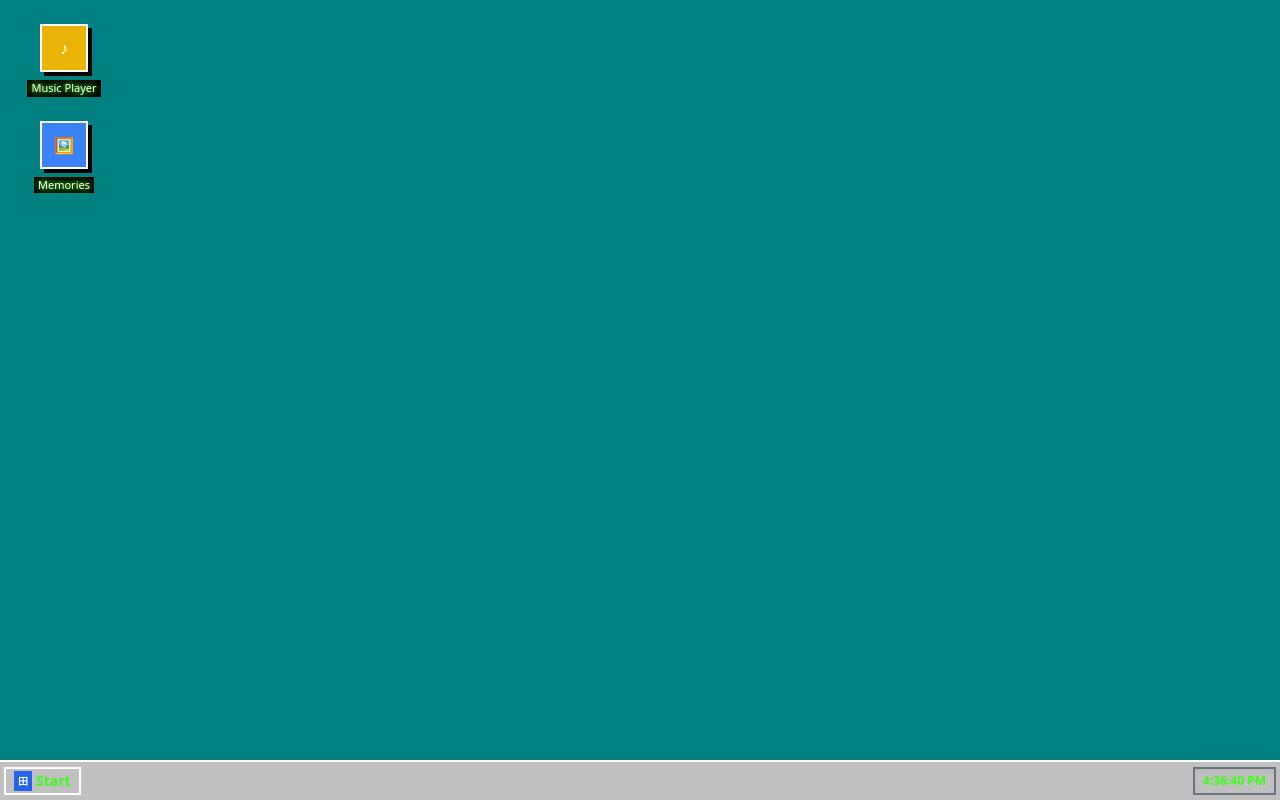
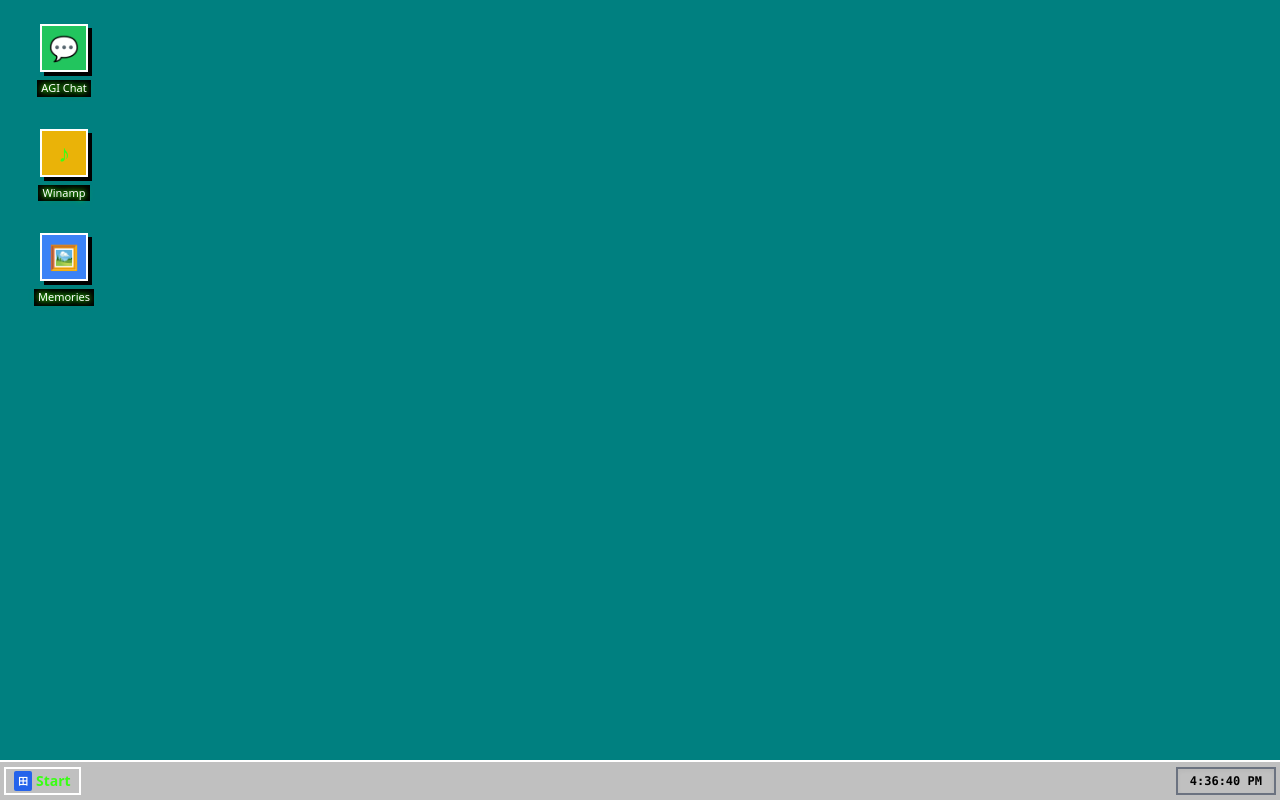
Before and after one commit to alkorgli-B/Senku-Time-Machine, a Next.js app: page / in a window 1280 px wide. Built offline with nearby package versions, Linux system fonts and the light colour scheme.

Commit message:
Update Desktop.js

```diff
--- a/components/Desktop.js
+++ b/components/Desktop.js
@@ -1,64 +1,119 @@
 import React, { useState, useEffect } from 'react';
 import MusicPlayer from './MusicPlayer';
 import Gallery from './Gallery';
+import Messenger from './Messenger';
 
 const Desktop = () => {
   const [time, setTime] = useState('');
   const [isMusicOpen, setIsMusicOpen] = useState(false);
   const [isGalleryOpen, setIsGalleryOpen] = useState(false);
+  const [isMessengerOpen, setIsMessengerOpen] = useState(false);
   const [isStartOpen, setIsStartOpen] = useState(false);
 
+  // تحديث الوقت الحي
   useEffect(() => {
     setTime(new Date().toLocaleTimeString());
     const timer = setInterval(() => setTime(new Date().toLocaleTimeString()), 1000);
     return () => clearInterval(timer);
   }, []);
 
+  // دالة لإغلاق قائمة ابدأ عند النقر خارجها
+  const closeStart = () => {
+    if (isStartOpen) setIsStartOpen(false);
+  };
+
   return (
-    <div className="h-screen w-full relative bg-[#008080] overflow-hidden font-sans">
+    <div
+      className="h-screen w-full relative bg-[#008080] overflow-hidden font-sans select-none"
+      onClick={closeStart}
+    >
 
-      {/* Desktop Icons */}
-      <div className="flex flex-col gap-6 p-6 w-max">
-        <div onDoubleClick={() => setIsMusicOpen(true)} onTouchEnd={() => setIsMusicOpen(true)} className="flex flex-col items-center w-20 cursor-pointer group">
-          <div className="w-12 h-12 bg-yellow-500 border-2 border-white flex items-center justify-center text-white font-bold shadow-[4px_4px_0px_rgba(0,0,0,1)] group-active:translate-x-[2px] group-active:translate-y-[2px] group-active:shadow-none">♪</div>
-          <span className="text-[11px] bg-black text-white mt-2 px-1 text-center neon-text">Music Player</span>
+      {/* --- Desktop Icons Grid --- */}
+      <div className="flex flex-col gap-8 p-6 w-max">
+
+        {/* Messenger AGI Icon */}
+        <div
+          onDoubleClick={() => setIsMessengerOpen(true)}
+          onTouchEnd={() => setIsMessengerOpen(true)}
+          className="flex flex-col items-center w-20 cursor-pointer group"
+        >
+          <div className="w-12 h-12 bg-green-500 border-2 border-white flex items-center justify-center text-2xl shadow-[4px_4px_0px_#000] group-active:translate-x-[2px] group-active:translate-y-[2px] group-active:shadow-none transition-all">
+            💬
+          </div>
+          <span className="text-[11px] bg-black text-white mt-2 px-1 text-center neon-text">AGI Chat</span>
         </div>
 
-        <div onDoubleClick={() => setIsGalleryOpen(true)} onTouchEnd={() => setIsGalleryOpen(true)} className="flex flex-col items-center w-20 cursor-pointer group">
-          <div className="w-12 h-12 bg-blue-500 border-2 border-white flex items-center justify-center text-white font-bold shadow-[4px_4px_0px_rgba(0,0,0,1)] group-active:translate-x-[2px] group-active:translate-y-[2px] group-active:shadow-none">🖼️</div>
+        {/* Music Player Icon */}
+        <div
+          onDoubleClick={() => setIsMusicOpen(true)}
+          onTouchEnd={() => setIsMusicOpen(true)}
+          className="flex flex-col items-center w-20 cursor-pointer group"
+        >
+          <div className="w-12 h-12 bg-yellow-500 border-2 border-white flex items-center justify-center text-2xl shadow-[4px_4px_0px_#000] group-active:translate-x-[2px] group-active:translate-y-[2px] group-active:shadow-none transition-all">
+            ♪
+          </div>
+          <span className="text-[11px] bg-black text-white mt-2 px-1 text-center neon-text">Winamp</span>
+        </div>
+
+        {/* Memories Gallery Icon */}
+        <div
+          onDoubleClick={() => setIsGalleryOpen(true)}
+          onTouchEnd={() => setIsGalleryOpen(true)}
+          className="flex flex-col items-center w-20 cursor-pointer group"
+        >
+          <div className="w-12 h-12 bg-blue-500 border-2 border-white flex items-center justify-center text-2xl shadow-[4px_4px_0px_#000] group-active:translate-x-[2px] group-active:translate-y-[2px] group-active:shadow-none transition-all">
+            🖼️
+          </div>
           <span className="text-[11px] bg-black text-white mt-2 px-1 text-center neon-text">Memories</span>
         </div>
+
       </div>
 
-      {/* Windows */}
+      {/* --- Windows Layer --- */}
+      <Messenger isOpen={isMessengerOpen} onClose={() => setIsMessengerOpen(false)} />
       <MusicPlayer isOpen={isMusicOpen} onClose={() => setIsMusicOpen(false)} />
       <Gallery isOpen={isGalleryOpen} onClose={() => setIsGalleryOpen(false)} />
 
-      {/* Start Menu Popup */}
+      {/* --- Start Menu Popup --- */}
       {isStartOpen && (
-        <div className="absolute bottom-10 left-0 w-48 bg-retro-gray border-2 border-white shadow-2xl z-[60] border-t-white border-l-white border-b-gray-800 border-r-gray-800">
-           <div className="bg-blue-800 p-2 text-white font-bold -rotate-90 absolute left-[-35px] bottom-16 w-32 text-center text-xs">SENKU 2026</div>
-           <div className="ml-8">
-              <div className="p-2 hover:bg-blue-700 hover:text-white cursor-pointer text-sm border-b border-gray-400">Programs</div>
-              <div className="p-2 hover:bg-blue-700 hover:text-white cursor-pointer text-sm border-b border-gray-400">Settings</div>
-              <div className="p-2 hover:bg-blue-700 hover:text-white cursor-pointer text-sm">Shut Down...</div>
+        <div className="absolute bottom-10 left-0 w-56 bg-retro-gray border-2 border-white shadow-2xl z-[60] border-t-white border-l-white border-b-gray-800 border-r-gray-800">
+           <div className="bg-blue-800 p-2 text-white font-bold -rotate-90 absolute left-[-44px] bottom-20 w-40 text-center text-sm tracking-widest">
+             SENKU AGI
+           </div>
+           <div className="ml-9">
+              <div className="p-3 hover:bg-blue-700 hover:text-white cursor-pointer text-sm border-b border-gray-400 flex items-center gap-2">
+                🚀 Programs
+              </div>
+              <div className="p-3 hover:bg-blue-700 hover:text-white cursor-pointer text-sm border-b border-gray-400 flex items-center gap-2">
+                ⚙️ Settings
+              </div>
+              <div className="p-3 hover:bg-blue-700 hover:text-white cursor-pointer text-sm flex items-center gap-2">
+                🔒 Shut Down
+              </div>
            </div>
         </div>
       )}
 
-      {/* Taskbar */}
+      {/* --- Taskbar --- */}
       <div className="absolute bottom-0 left-0 w-full h-10 bg-retro-gray border-t-2 border-white flex items-center justify-between px-1 z-50">
         <button
-          onClick={() => setIsStartOpen(!isStartOpen)}
-          className={`flex items-center gap-1 px-2 h-7 border-2 font-bold text-sm ${isStartOpen ? 'border-inset border-gray-800 bg-gray-400' : 'border-outset border-white bg-retro-gray'}`}
+          onClick={(e) => {
+            e.stopPropagation();
+            setIsStartOpen(!isStartOpen);
+          }}
+          className={`flex items-center gap-1 px-2 h-7 border-2 font-bold text-sm ${
+            isStartOpen ? 'border-inset border-gray-800 bg-gray-400' : 'border-outset border-white bg-retro-gray'
+          }`}
         >
-          <span className="bg-blue-600 text-white px-1 text-[10px]">田</span> Start
+          <span className="bg-blue-600 text-white px-1 text-[10px] rounded-sm">田</span>
+          Start
         </button>
 
-        <div className="flex items-center gap-2 border-2 border-gray-500 px-2 h-7 shadow-inner bg-retro-gray">
-           <span className="text-xs font-bold">{time}</span>
+        <div className="flex items-center gap-2 border-2 border-gray-500 px-3 h-7 shadow-inner bg-retro-gray font-mono text-xs font-bold text-black">
+           {time}
         </div>
       </div>
+
     </div>
   );
 };
```
